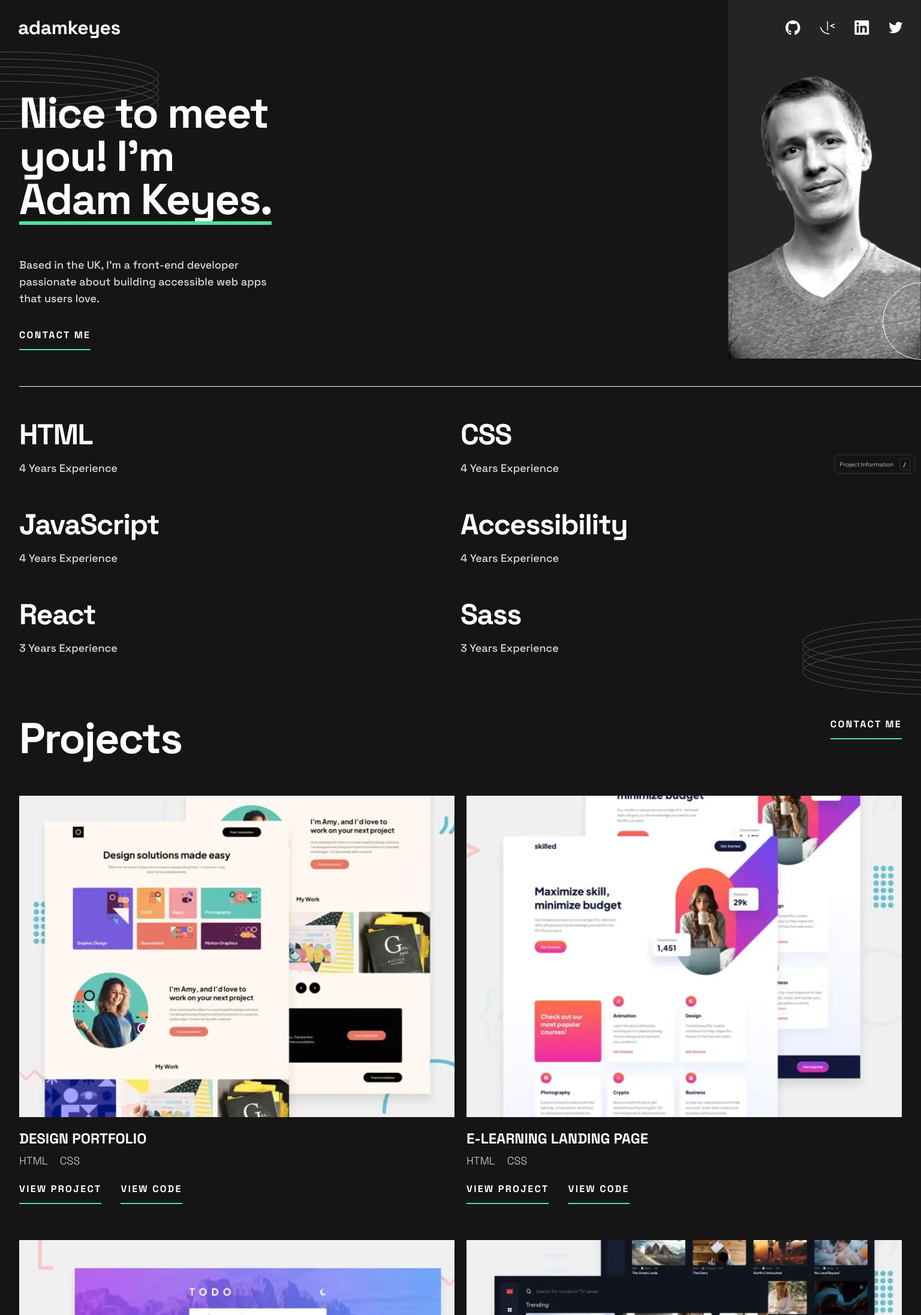
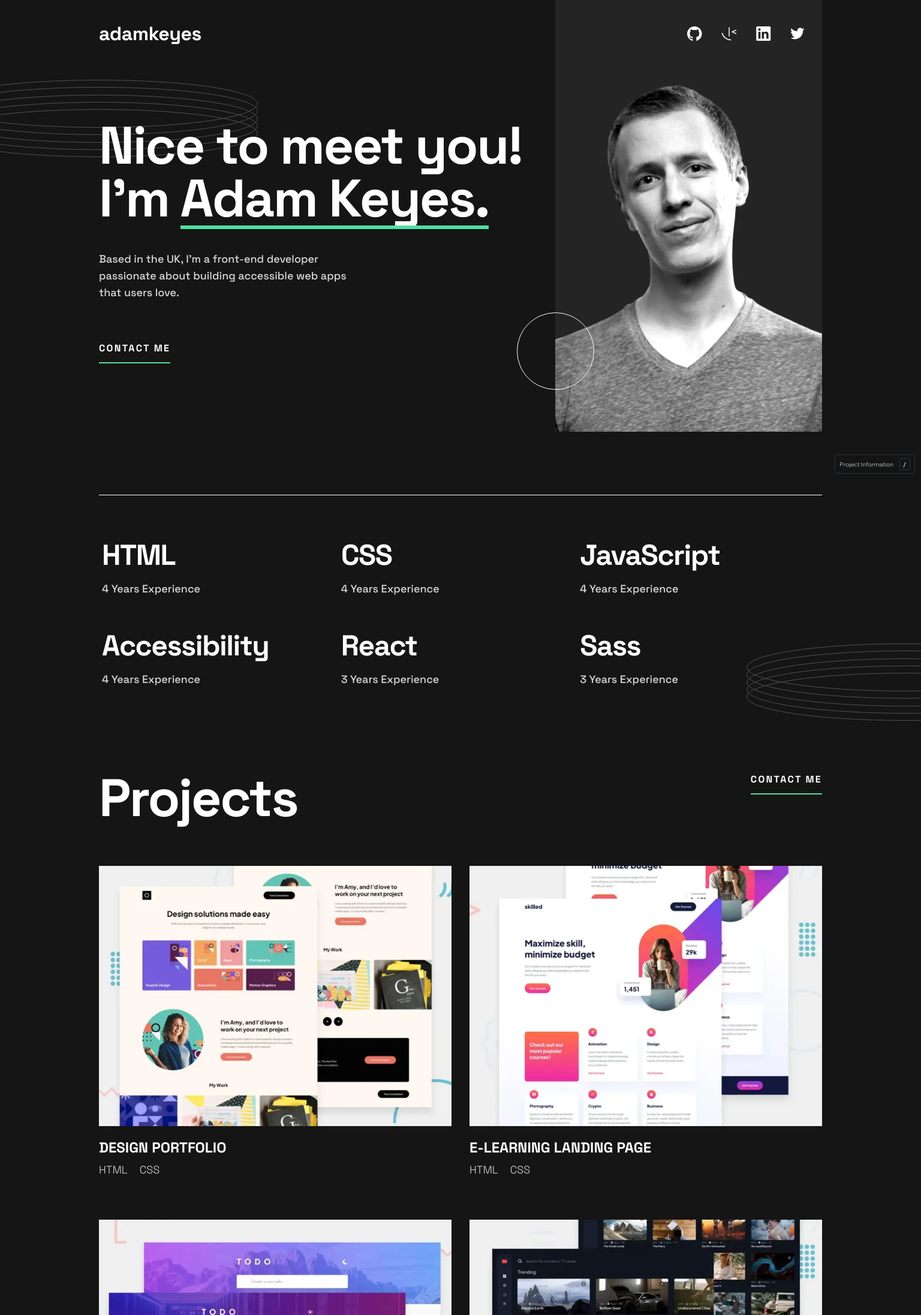
Before and after one commit to clakr/single-page-developer-portfolio, a Vue app: page / in a window 1536 px wide. Shown: the top 2193 px of the page at 60% size. Built offline with nearby package versions, Linux system fonts and the light colour scheme.

Commit message:
desktop layout done

```diff
--- a/src/components/TheButton.vue
+++ b/src/components/TheButton.vue
@@ -15,4 +15,8 @@ button {
   width: fit-content;
   text-transform: uppercase;
 }
+
+button:hover {
+  color: var(--green);
+}
 </style>
--- a/src/components/TheFooter.vue
+++ b/src/components/TheFooter.vue
@@ -11,7 +11,11 @@ import TheButton from "./TheButton.vue";
     </p>
     <form>
       <input type="text" placeholder="Name" />
-      <input type="email" placeholder="Email" />
+      <div class="form__group">
+        <input type="email" placeholder="Email" />
+        <span>Sorry, invalid format here</span>
+        <img src="/icon-invalid.svg" alt="" />
+      </div>
       <textarea placeholder="Message" rows="3" />
       <TheButton>Send Message</TheButton>
     </form>
@@ -20,27 +24,23 @@ import TheButton from "./TheButton.vue";
       <div>
         <svg xmlns="http://www.w3.org/2000/svg" width="25" height="24">
           <path
-            fill="#FFF"
             fill-rule="evenodd"
             d="M12.304 0C5.506 0 0 5.506 0 12.304c0 5.444 3.522 10.042 8.413 11.672.615.108.845-.261.845-.584 0-.292-.015-1.261-.015-2.291-3.091.569-3.891-.754-4.137-1.446-.138-.354-.738-1.446-1.261-1.738-.43-.23-1.046-.8-.016-.815.97-.015 1.661.892 1.892 1.261 1.107 1.86 2.876 1.338 3.584 1.015.107-.8.43-1.338.784-1.646-2.738-.307-5.598-1.368-5.598-6.074 0-1.338.477-2.446 1.26-3.307-.122-.308-.553-1.569.124-3.26 0 0 1.03-.323 3.383 1.26.985-.276 2.03-.415 3.076-.415 1.046 0 2.092.139 3.076.416 2.353-1.6 3.384-1.261 3.384-1.261.676 1.691.246 2.952.123 3.26.784.861 1.26 1.953 1.26 3.307 0 4.721-2.875 5.767-5.613 6.074.446.385.83 1.123.83 2.277 0 1.645-.015 2.968-.015 3.383 0 .323.231.708.846.584a12.324 12.324 0 0 0 8.382-11.672C24.607 5.506 19.101 0 12.304 0Z"
           />
         </svg>
         <svg xmlns="http://www.w3.org/2000/svg" width="26" height="23">
           <path
-            fill="#FFF"
             d="M13.084.23a.751.751 0 0 0-.736.75v14.267a.75.75 0 1 0 1.5 0V.98a.75.75 0 0 0-.763-.75ZM24.44 4.504a.752.752 0 0 0-.284.064l-6.44 2.875a.752.752 0 0 0 0 1.37l6.44 2.884a.75.75 0 0 0 .612-1.369L19.861 8.13l4.907-2.191a.753.753 0 0 0 .38-.99.752.752 0 0 0-.708-.444ZM1.371 9.663a.752.752 0 0 0-.74.938C2.41 17.447 8.603 22.23 15.685 22.23a.75.75 0 1 0 0-1.501A14.053 14.053 0 0 1 2.083 10.225a.75.75 0 0 0-.712-.561v-.001Z"
           />
         </svg>
         <svg xmlns="http://www.w3.org/2000/svg" width="25" height="24">
           <path
-            fill="#FFF"
             fill-rule="evenodd"
             d="M5.551 3.304c-1.14 0-2.067.926-2.067 2.064 0 1.14.928 2.066 2.067 2.066a2.066 2.066 0 0 0 0-4.13ZM3.767 8.998v11.453h3.562L7.33 8.998H3.767Zm5.798 0V20.45l3.554.002.002-5.668c0-1.454.253-2.941 2.132-2.941 1.851 0 1.851 1.755 1.851 3.036v5.571l3.559-.001v-6.28c0-2.834-.517-5.457-4.27-5.457-1.763 0-2.916.997-3.368 1.85h-.05V8.997h-3.41ZM22.435 24H1.982c-.976 0-1.77-.777-1.77-1.732V1.731C.212.776 1.006 0 1.982 0h20.453c.98 0 1.777.776 1.777 1.73v20.538c0 .955-.797 1.732-1.777 1.732Z"
           />
         </svg>
         <svg xmlns="http://www.w3.org/2000/svg" width="24" height="20">
           <path
-            fill="#FFF"
             d="M23.492 2.705a9.563 9.563 0 0 1-2.742.751 4.788 4.788 0 0 0 2.1-2.643 9.536 9.536 0 0 1-3.033 1.159 4.778 4.778 0 0 0-8.14 4.357 13.564 13.564 0 0 1-9.844-4.99 4.774 4.774 0 0 0-.646 2.4 4.778 4.778 0 0 0 2.124 3.977 4.765 4.765 0 0 1-2.163-.598v.061a4.778 4.778 0 0 0 3.832 4.684 4.812 4.812 0 0 1-2.158.082 4.78 4.78 0 0 0 4.462 3.316 9.584 9.584 0 0 1-5.932 2.045c-.38 0-.762-.022-1.14-.067a13.508 13.508 0 0 0 7.32 2.146c8.787 0 13.59-7.277 13.59-13.589 0-.205-.004-.412-.013-.617a9.71 9.71 0 0 0 2.381-2.471l.002-.003Z"
           />
         </svg>
@@ -83,8 +83,7 @@ form {
   display: flex;
   flex-direction: column;
   row-gap: 1.6rem;
-  padding-bottom: 8.7rem;
-  border-bottom: 1px solid white;
+  padding-bottom: 6.7rem;
 }
 
 input,
@@ -96,11 +95,41 @@ textarea {
   background-color: transparent;
   border-bottom: 1px solid white;
   padding: 1.6rem 2.4rem;
+  text-transform: uppercase;
+  width: 100%;
+}
+
+input:invalid {
+  border-color: var(--red);
 }
 
 :is(input, textarea)::placeholder {
   text-transform: uppercase;
   opacity: 0.5;
+}
+
+.form__group {
+  position: relative;
+}
+
+.form__group > span {
+  display: none;
+  position: absolute;
+  top: calc(100% + 0.5rem);
+  right: 0;
+  color: var(--red);
+}
+
+.form__group > img {
+  display: none;
+  position: absolute;
+  top: 50%;
+  right: 0;
+  transform: translateY(-50%);
+}
+
+.form__group:has(input:invalid) > :is(span, img) {
+  display: block;
 }
 
 form > button {
@@ -109,11 +138,12 @@ form > button {
 }
 
 nav {
-  padding-top: 1rem;
+  padding-top: 3.9rem;
   display: flex;
   flex-direction: column;
   align-items: center;
   row-gap: 2rem;
+  border-top: 1px solid white;
 }
 
 h2 {
@@ -127,6 +157,15 @@ div {
   display: flex;
   align-items: center;
   column-gap: 2.56rem;
+}
+
+svg {
+  fill: white;
+  cursor: pointer;
+}
+
+svg:hover {
+  fill: var(--green);
 }
 
 @media screen and (min-width: 768px) {
@@ -150,17 +189,9 @@ div {
 
   form {
     margin-top: 2.8rem;
-    padding-bottom: 9.2rem;
-  }
-
-  input,
-  textarea {
+    padding-bottom: 7.2rem;
     width: 44.5rem;
     margin-inline: auto;
-  }
-
-  form > button {
-    margin-right: 13rem;
   }
 
   nav {
@@ -178,4 +209,52 @@ div {
     column-gap: 3.2rem;
   }
 }
+
+@media screen and (min-width: 1440px) {
+  footer {
+    padding: 8.4rem 16.5rem 9.2rem;
+    background-position: top 32.7rem left -20.5rem;
+    display: grid;
+    grid-template-columns: 44.5rem 1fr;
+    grid-template-rows: 8.8rem 1fr;
+    gap: 3.6rem 22rem;
+  }
+
+  h3 {
+    font-size: 8.8rem;
+    line-height: 8.8rem;
+    letter-spacing: -0.25rem;
+    order: 0;
+    text-align: start;
+  }
+
+  p {
+    font-size: 1.8rem;
+    line-height: 2.8rem;
+    max-width: unset;
+    margin-inline: unset;
+    order: 2;
+    text-align: start;
+  }
+
+  form {
+    margin-top: unset;
+    order: 1;
+    grid-row: span 2 / span 2;
+  }
+
+  input,
+  textarea {
+    margin-inline: unset;
+  }
+
+  form > button {
+    margin-right: unset;
+  }
+
+  nav {
+    order: 4;
+    grid-column: span 2 / span 2;
+  }
+}
 </style>
--- a/src/components/TheHero.vue
+++ b/src/components/TheHero.vue
@@ -5,6 +5,7 @@ import TheButton from "./TheButton.vue";
 <template>
   <section>
     <picture>
+      <source media="(min-width: 1440px)" srcset="image-profile-desktop.webp" />
       <source media="(min-width: 768px)" srcset="image-profile-tablet.webp" />
       <img src="/image-profile-mobile.webp" alt="Picture of Adam Keyes" />
     </picture>
@@ -13,27 +14,23 @@ import TheButton from "./TheButton.vue";
       <div class="nav__links">
         <svg xmlns="http://www.w3.org/2000/svg" width="25" height="24">
           <path
-            fill="#FFF"
             fill-rule="evenodd"
             d="M12.304 0C5.506 0 0 5.506 0 12.304c0 5.444 3.522 10.042 8.413 11.672.615.108.845-.261.845-.584 0-.292-.015-1.261-.015-2.291-3.091.569-3.891-.754-4.137-1.446-.138-.354-.738-1.446-1.261-1.738-.43-.23-1.046-.8-.016-.815.97-.015 1.661.892 1.892 1.261 1.107 1.86 2.876 1.338 3.584 1.015.107-.8.43-1.338.784-1.646-2.738-.307-5.598-1.368-5.598-6.074 0-1.338.477-2.446 1.26-3.307-.122-.308-.553-1.569.124-3.26 0 0 1.03-.323 3.383 1.26.985-.276 2.03-.415 3.076-.415 1.046 0 2.092.139 3.076.416 2.353-1.6 3.384-1.261 3.384-1.261.676 1.691.246 2.952.123 3.26.784.861 1.26 1.953 1.26 3.307 0 4.721-2.875 5.767-5.613 6.074.446.385.83 1.123.83 2.277 0 1.645-.015 2.968-.015 3.383 0 .323.231.708.846.584a12.324 12.324 0 0 0 8.382-11.672C24.607 5.506 19.101 0 12.304 0Z"
           />
         </svg>
         <svg xmlns="http://www.w3.org/2000/svg" width="26" height="23">
           <path
-            fill="#FFF"
             d="M13.084.23a.751.751 0 0 0-.736.75v14.267a.75.75 0 1 0 1.5 0V.98a.75.75 0 0 0-.763-.75ZM24.44 4.504a.752.752 0 0 0-.284.064l-6.44 2.875a.752.752 0 0 0 0 1.37l6.44 2.884a.75.75 0 0 0 .612-1.369L19.861 8.13l4.907-2.191a.753.753 0 0 0 .38-.99.752.752 0 0 0-.708-.444ZM1.371 9.663a.752.752 0 0 0-.74.938C2.41 17.447 8.603 22.23 15.685 22.23a.75.75 0 1 0 0-1.501A14.053 14.053 0 0 1 2.083 10.225a.75.75 0 0 0-.712-.561v-.001Z"
           />
         </svg>
         <svg xmlns="http://www.w3.org/2000/svg" width="25" height="24">
           <path
-            fill="#FFF"
             fill-rule="evenodd"
             d="M5.551 3.304c-1.14 0-2.067.926-2.067 2.064 0 1.14.928 2.066 2.067 2.066a2.066 2.066 0 0 0 0-4.13ZM3.767 8.998v11.453h3.562L7.33 8.998H3.767Zm5.798 0V20.45l3.554.002.002-5.668c0-1.454.253-2.941 2.132-2.941 1.851 0 1.851 1.755 1.851 3.036v5.571l3.559-.001v-6.28c0-2.834-.517-5.457-4.27-5.457-1.763 0-2.916.997-3.368 1.85h-.05V8.997h-3.41ZM22.435 24H1.982c-.976 0-1.77-.777-1.77-1.732V1.731C.212.776 1.006 0 1.982 0h20.453c.98 0 1.777.776 1.777 1.73v20.538c0 .955-.797 1.732-1.777 1.732Z"
           />
         </svg>
         <svg xmlns="http://www.w3.org/2000/svg" width="24" height="20">
           <path
-            fill="#FFF"
             d="M23.492 2.705a9.563 9.563 0 0 1-2.742.751 4.788 4.788 0 0 0 2.1-2.643 9.536 9.536 0 0 1-3.033 1.159 4.778 4.778 0 0 0-8.14 4.357 13.564 13.564 0 0 1-9.844-4.99 4.774 4.774 0 0 0-.646 2.4 4.778 4.778 0 0 0 2.124 3.977 4.765 4.765 0 0 1-2.163-.598v.061a4.778 4.778 0 0 0 3.832 4.684 4.812 4.812 0 0 1-2.158.082 4.78 4.78 0 0 0 4.462 3.316 9.584 9.584 0 0 1-5.932 2.045c-.38 0-.762-.022-1.14-.067a13.508 13.508 0 0 0 7.32 2.146c8.787 0 13.59-7.277 13.59-13.589 0-.205-.004-.412-.013-.617a9.71 9.71 0 0 0 2.381-2.471l.002-.003Z"
           />
         </svg>
@@ -85,6 +82,15 @@ h2 {
   display: flex;
   align-items: center;
   column-gap: 2.56rem;
+}
+
+svg {
+  fill: white;
+  cursor: pointer;
+}
+
+svg:hover {
+  fill: var(--green);
 }
 
 .introduction {
@@ -159,7 +165,7 @@ p {
   }
 
   .introduction {
-    margin: 9rem 0 0 3.2rem;
+    margin: 9rem 3.2rem 0;
     row-gap: 3.4rem;
     text-align: start;
     align-items: flex-start;
@@ -184,4 +190,45 @@ p {
     max-width: 45rem;
   }
 }
+
+@media screen and (min-width: 1440px) {
+  section {
+    background-position: top 13.3rem left -10rem, top 52.1rem right 54.5rem;
+  }
+
+  picture {
+    width: 44.5rem;
+    height: 72rem;
+    right: 16.5rem;
+  }
+
+  nav {
+    padding: 4rem 16.5rem 0;
+  }
+
+  .nav__links {
+    padding-right: 2.95rem;
+  }
+
+  .introduction {
+    margin: 12.7rem 16.5rem 0;
+    row-gap: 4.3rem;
+    padding-bottom: 21.9rem;
+  }
+
+  h3 {
+    font-size: 8.8rem;
+    line-height: 8.8rem;
+    letter-spacing: -0.25rem;
+    max-width: 71rem;
+  }
+
+  p {
+    margin-top: 0;
+  }
+
+  button {
+    margin-top: 2.3rem;
+  }
+}
 </style>
--- a/src/components/TheProjects.vue
+++ b/src/components/TheProjects.vue
@@ -69,11 +69,17 @@ const projects: Project[] = [
       <TheButton>Contact Me</TheButton>
     </div>
     <article v-for="({ image, name, skills }, index) in projects" :key="index">
-      <img
-        :src="image.small"
-        alt=""
-        :srcset="`${image.small} 1x, ${image.large} 2x`"
-      />
+      <div class="wrapper--image">
+        <img
+          :src="image.small"
+          alt=""
+          :srcset="`${image.small} 1x, ${image.large} 2x`"
+        />
+        <div>
+          <TheButton>View Project</TheButton>
+          <TheButton>View Code</TheButton>
+        </div>
+      </div>
       <h4>{{ name }}</h4>
       <div>
         <span v-for="(skill, skillIndex) in skills" :key="skillIndex">
@@ -114,17 +120,25 @@ article {
   text-transform: uppercase;
 }
 
+.wrapper--image > div {
+  display: none;
+}
+
+img {
+  width: 100%;
+}
+
 h4 {
   font-size: 2.4rem;
   font-weight: 700;
   line-height: 3.2rem;
 }
 
-article > div {
+article > div:not(:first-of-type) {
   display: flex;
 }
 
-article > div:first-of-type {
+article > div:nth-of-type(2) {
   margin-top: -1.3rem;
   column-gap: 2rem;
 }
@@ -161,4 +175,55 @@ article > div:last-of-type {
     letter-spacing: -0.2045rem;
   }
 }
+
+@media screen and (min-width: 1440px) {
+  section {
+    padding: 0 16.5rem 13.9rem;
+    gap: 6.9rem 3rem;
+  }
+
+  h3 {
+    font-size: 8.8rem;
+    line-height: 8.8rem;
+    letter-spacing: -0.25rem;
+  }
+
+  article > div:last-of-type {
+    display: none;
+  }
+
+  .wrapper--image {
+    position: relative;
+  }
+
+  .wrapper--image:hover > div {
+    display: flex;
+  }
+
+  .wrapper--image:hover::after {
+    display: block;
+  }
+
+  .wrapper--image > div {
+    display: none;
+    position: absolute;
+    top: 50%;
+    left: 50%;
+    transform: translateY(-50%) translateX(-50%);
+    z-index: 1;
+    flex-direction: column;
+    align-items: center;
+    row-gap: 4.8rem;
+  }
+
+  .wrapper--image::after {
+    display: none;
+    content: "";
+    position: absolute;
+    inset: 0;
+    background: #000;
+    opacity: 0.75;
+    z-index: 0;
+  }
+}
 </style>
--- a/src/components/TheSkills.vue
+++ b/src/components/TheSkills.vue
@@ -71,7 +71,6 @@ article:last-of-type {
 
 @media screen and (min-width: 768px) {
   section {
-    display: grid;
     grid-template-columns: repeat(2, minmax(0, 1fr));
     row-gap: 5.2rem;
     text-align: start;
@@ -101,4 +100,35 @@ article:last-of-type {
     padding-bottom: unset;
   }
 }
+
+@media screen and (min-width: 1440px) {
+  section {
+    grid-template-columns: repeat(3, minmax(0, 1fr));
+    row-gap: 5.28rem;
+    padding: 7.2rem 17rem 14rem;
+    background-position: bottom 8.5rem right -23.9rem;
+  }
+
+  article {
+    display: flex;
+    flex-direction: column;
+    row-gap: 1.4rem;
+  }
+
+  h4 {
+    font-size: 4.8rem;
+    line-height: 5.6rem;
+    letter-spacing: -0.15rem;
+  }
+
+  span {
+    font-size: 1.8rem;
+    line-height: 2.8rem;
+  }
+
+  article:last-of-type {
+    border-bottom: unset;
+    padding-bottom: unset;
+  }
+}
 </style>
--- a/src/style.css
+++ b/src/style.css
@@ -8,6 +8,7 @@
   --grey: #d9d9d9;
   --green: #4ee1a0;
   --dark-grey: #242424;
+  --red: #ff6f5b;
 
   font-family: "Space Grotesk", sans-serif;
   color: white;
```
Also changed, not shown: public/icon-invalid.svg (added).
